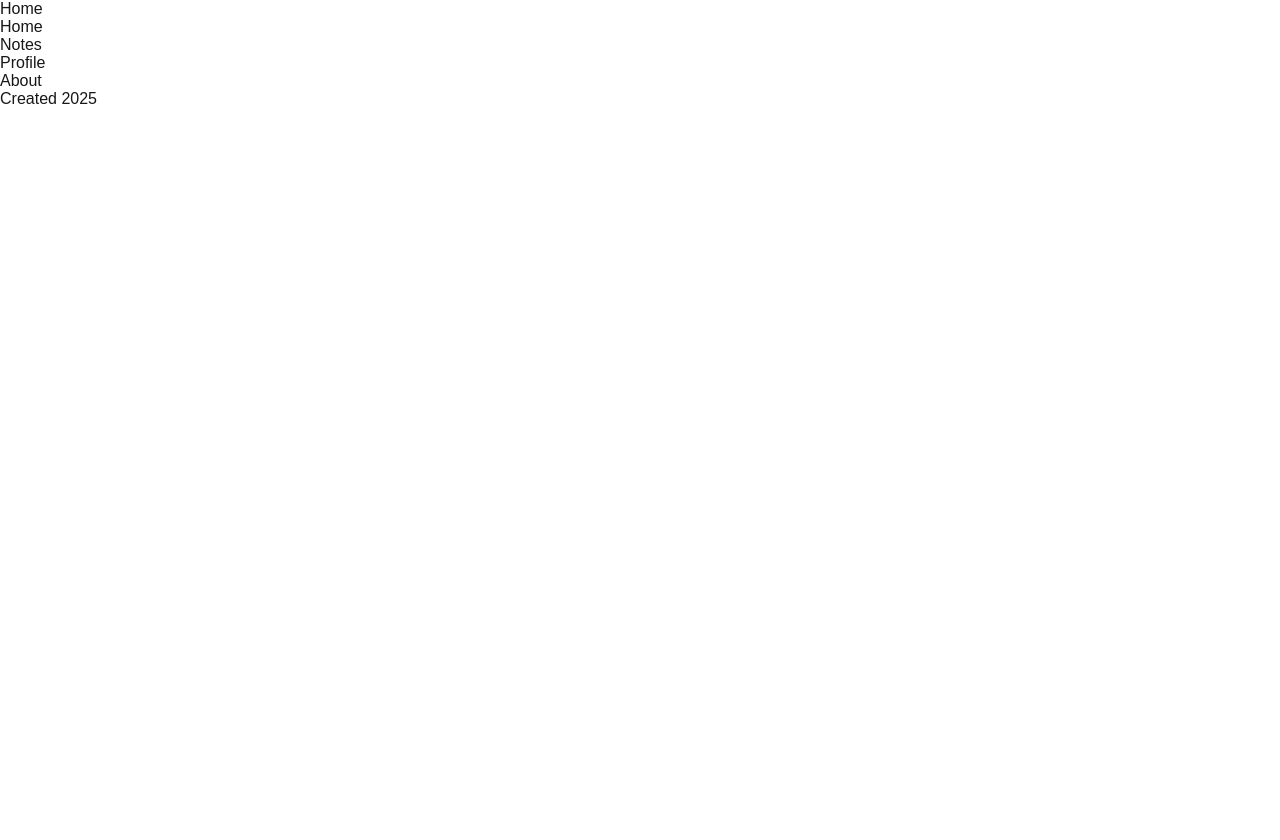
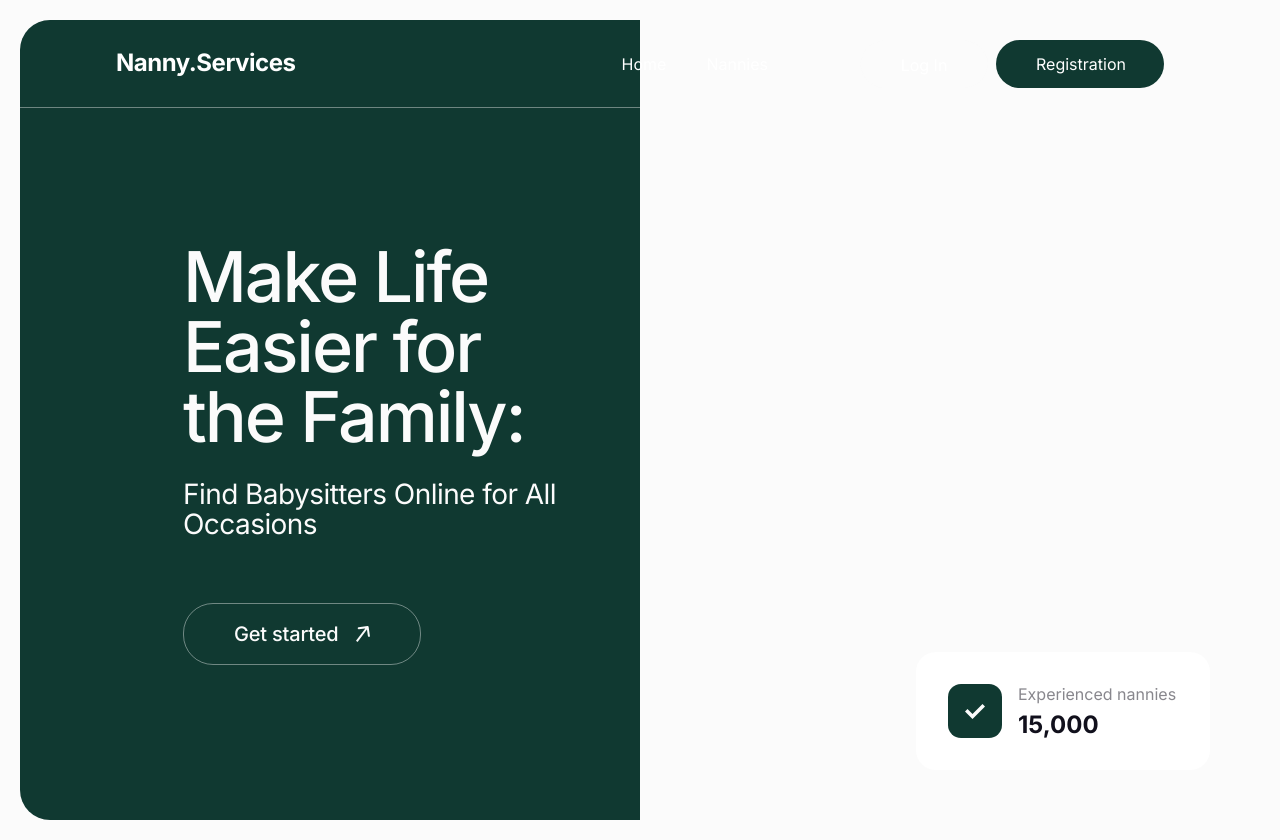
Before and after one commit to id753/nannies-service, a Next.js app: page / in a window 1280 px wide. Before the commit the page ends 800 px from the top, so only its background shows below. Built offline with nearby package versions, Linux system fonts and the light colour scheme.

Commit message:
The home page and header have been implemented.

```diff
--- a/app/globals.css
+++ b/app/globals.css
@@ -1,49 +1,88 @@
 :root {
-  --background: #ffffff;
-  --foreground: #171717;
+  --main: #103931;
+  --white: #fbfbfb;
+
+  /* --gray: #8d929a; */
+  /* --gray-light: #dadde1; */
+  /* --badges: #f2f4f7; */
+  /* --inputs: #f7f7f7; */
+
+  /* --button: #3470ff; */
+  /* --button-hover: #0b44cd; */
+  /* --light-blue: #00aad4; */
+  /* --bg: #f5f5f5; */
+
+  --font-family: var(--font-inter), sans-serif;
+  /* --second-family: "Inter", sans-serif; */
 }
 
-@media (prefers-color-scheme: dark) {
-  :root {
-    --background: #0a0a0a;
-    --foreground: #ededed;
+/* globals.css */
+body {
+  font-family: var(--font-family);
+  -webkit-font-smoothing: antialiased;
+
+  background-color: var(--white);
+  margin: 0;
+  padding: 0;
+  min-height: 100vh;
+  display: flex;
+  flex-direction: column;
+}
+
+/* .mediumText {
+  font-weight: 500;
+}
+
+.regularText {
+  font-weight: 400;
+} */
+
+/* .page-wrapper {
+  margin-left: auto;
+  margin-right: auto;
+  display: flex;
+  flex-direction: column;
+  min-height: 100vh;
+} */
+
+@media (min-width: 1200px) {
+  .page-wrapper {
   }
 }
 
-html {
-  height: 100%;
+/*   A Modern CSS Reset */
+*,
+*::before,
+*::after {
+  box-sizing: border-box;
+}
+* {
+  margin: 0;
+}
+img,
+picture,
+video,
+canvas,
+svg {
+  display: block;
+  max-width: 100%;
+}
+input,
+button,
+textarea,
+select {
+  font: inherit;
 }
 
-html,
-body {
-  max-width: 100vw;
-  overflow-x: hidden;
+button {
+  cursor: pointer;
 }
 
-body {
-  min-height: 100%;
-  display: flex;
-  flex-direction: column;
-  color: var(--foreground);
-  background: var(--background);
-  font-family: Arial, Helvetica, sans-serif;
-  -webkit-font-smoothing: antialiased;
-  -moz-osx-font-smoothing: grayscale;
+ul[class],
+ol[class] {
+  list-style: none;
 }
-
-* {
-  box-sizing: border-box;
-  padding: 0;
-  margin: 0;
-}
-
 a {
   color: inherit;
   text-decoration: none;
 }
-
-@media (prefers-color-scheme: dark) {
-  html {
-    color-scheme: dark;
-  }
-}
--- /dev/null
+++ b/app/layout.module.css
@@ -0,0 +1,9 @@
+.pageWrapper {
+  margin: 20px;
+  border-radius: 30px;
+  overflow: hidden; /* Чтобы контент не вылезал за скругленные углы */
+  min-height: calc(100vh - 30px); /* Чтобы карточка была во всю высоту */
+  display: flex;
+  flex-direction: column;
+  position: relative;
+}
--- a/app/layout.tsx
+++ b/app/layout.tsx
@@ -1,21 +1,20 @@
 import type { Metadata } from "next";
-import { Geist, Geist_Mono } from "next/font/google";
+import { Inter } from "next/font/google";
 import "./globals.css";
+import css from "./layout.module.css";
+
 import Header from "@/components/Header/Header";
+import Footer from "@/components/Footer/Footer";
 
-const geistSans = Geist({
-  variable: "--font-geist-sans",
+const inter = Inter({
   subsets: ["latin"],
-});
-
-const geistMono = Geist_Mono({
-  variable: "--font-geist-mono",
-  subsets: ["latin"],
+  variable: "--font-inter",
+  display: "swap",
 });
 
 export const metadata: Metadata = {
-  title: "Create Next App",
-  description: "Generated by create next app",
+  title: "Nanny Services",
+  description: "Find Babysitters Online for All Occasions",
 };
 
 export default function RootLayout({
@@ -24,19 +23,16 @@ export default function RootLayout({
   children: React.ReactNode;
 }>) {
   return (
-    <html lang="en" className={`${geistSans.variable} ${geistMono.variable}`}>
-      <body className={`${geistSans.variable} ${geistMono.variable}`}>
-        <header>
+    <html lang="en" className={inter.variable}>
+      <body className={inter.className}>
+        {/* Обертка, создающая эффект карточки */}
+        <div className={css.pageWrapper}>
           <Header />
-        </header>
-
-        <main>{children}</main>
-
-        <footer>
-          <p>
-            Created <time dateTime="2025">2025</time>
-          </p>
-        </footer>
+          <main style={{ flex: 1, display: "flex", flexDirection: "column" }}>
+            {children}
+          </main>
+          {/* <Footer /> */}
+        </div>
       </body>
     </html>
   );
--- a/app/page.module.css
+++ b/app/page.module.css
@@ -1,142 +1,124 @@
-.page {
-  --background: #fafafa;
-  --foreground: #fff;
+.hero {
+  display: grid;
+  grid-template-columns: 1fr 1fr; /* Ровно две равные колонки */
+  min-height: 100vh;
+  width: 100%;
+}
 
-  --text-primary: #000;
-  --text-secondary: #666;
+.leftSide {
+  background: var(--main);
 
-  --button-primary-hover: #383838;
-  --button-secondary-hover: #f2f2f2;
-  --button-secondary-border: #ebebeb;
+  /* padding: 251px 64px 163px 96px; */
+  display: flex;
+  flex-direction: column;
+  justify-content: center;
+}
 
+.rightSide {
+  background-image: linear-gradient(rgba(18, 20, 23, 0.6)), url("/homeBg.jpg");
+
+  background-size: cover;
+  background-position: center;
+}
+
+.content {
+  max-width: 517px;
+  margin: 163px 64px 96px 163px;
+}
+
+.title {
+  font-family: var(--font-family);
+  font-weight: 500;
+  font-size: 70px;
+  line-height: 100%;
+  letter-spacing: -0.03em;
+  color: #fbfbfb;
+
+  margin-bottom: 28px;
+}
+
+.text {
+  font-family: var(--font-family);
+  font-weight: 400;
+  font-size: 28px;
+  line-height: 107%;
+  letter-spacing: -0.02em;
+  color: #fbfbfb;
+
+  margin-bottom: 64px;
+}
+
+.button {
+  display: inline-flex;
+  align-items: center;
+  gap: 18px;
+  padding: 18px 50px;
+  border: 1px solid rgba(255, 255, 255, 0.4);
+  border-radius: 30px;
+  color: #fbfbfb;
+  text-decoration: none;
+  font-family: var(--font-family);
+  font-weight: 500;
+  font-size: 20px;
+  line-height: 120%;
+  letter-spacing: -0.01em;
+  color: #fbfbfb;
+
+  background: transparent;
+}
+
+.button:hover {
+  background-color: #fbfbfb;
+  color: #f03f3b;
+}
+
+.arrow {
   display: flex;
-  flex: 1;
-  flex-direction: column;
   align-items: center;
   justify-content: center;
-  font-family: var(--font-geist-sans);
-  background-color: var(--background);
 }
 
-.main {
-  display: flex;
-  flex: 1;
-  width: 100%;
-  max-width: 800px;
-  flex-direction: column;
-  align-items: flex-start;
-  justify-content: space-between;
-  background-color: var(--foreground);
-  padding: 120px 60px;
+.button:hover .arrow {
 }
 
-.intro {
-  display: flex;
-  flex-direction: column;
-  align-items: flex-start;
-  text-align: left;
-  gap: 24px;
+.arrow svg {
+  fill: currentColor;
 }
 
-.intro h1 {
-  max-width: 320px;
-  font-size: 40px;
-  font-weight: 600;
-  line-height: 48px;
-  letter-spacing: -2.4px;
-  text-wrap: balance;
-  color: var(--text-primary);
-}
+/* Белая плашка со статистикой */
+.statsBadge {
+  position: absolute;
+  bottom: 50px;
+  right: 50px;
 
-.intro p {
-  max-width: 440px;
-  font-size: 18px;
-  line-height: 32px;
-  text-wrap: balance;
-  color: var(--text-secondary);
-}
+  width: 294px;
+  height: 118px;
 
-.intro a {
-  font-weight: 500;
-  color: var(--text-primary);
-}
+  background: white;
+  padding: 32px;
 
-.ctas {
+  border-radius: 20px;
   display: flex;
-  flex-direction: row;
-  width: 100%;
-  max-width: 440px;
-  gap: 16px;
-  font-size: 14px;
-}
-
-.ctas a {
-  display: flex;
-  justify-content: center;
   align-items: center;
-  height: 40px;
-  padding: 0 16px;
-  border-radius: 128px;
-  border: 1px solid transparent;
-  transition: 0.2s;
-  cursor: pointer;
-  width: fit-content;
-  font-weight: 500;
-}
-
-a.primary {
-  background: var(--text-primary);
-  color: var(--background);
-  gap: 8px;
-}
-
-a.secondary {
-  border-color: var(--button-secondary-border);
-}
-
-/* Enable hover only on non-touch devices */
-@media (hover: hover) and (pointer: fine) {
-  a.primary:hover {
-    background: var(--button-primary-hover);
-    border-color: transparent;
-  }
-
-  a.secondary:hover {
-    background: var(--button-secondary-hover);
-    border-color: transparent;
-  }
-}
-
-@media (max-width: 600px) {
-  .main {
-    padding: 48px 24px;
-  }
-
-  .intro {
   gap: 16px;
 }
-
-  .intro h1 {
-    font-size: 32px;
-    line-height: 40px;
-    letter-spacing: -1.92px;
+.checkIcon {
+  background: var(--main);
+  width: 54px;
+  height: 54px;
+  padding: 19.5px 17px;
+  border-radius: 13px;
 }
+.statsLabel {
+  font-family: var(--font-family);
+  font-weight: 400;
+  font-size: 16px;
+  color: rgba(17, 16, 28, 0.5);
+  margin-bottom: 6px;
 }
-
-@media (prefers-color-scheme: dark) {
-  .logo {
-    filter: invert();
+.statsCount {
+  font-family: var(--font-family);
+  font-weight: 700;
+  font-size: 24px;
+  color: #11101c;
 }
-
-  .page {
-    --background: #000;
-    --foreground: #000;
-
-    --text-primary: #ededed;
-    --text-secondary: #999;
-
-    --button-primary-hover: #ccc;
-    --button-secondary-hover: #1a1a1a;
-    --button-secondary-border: #1a1a1a;
-  }
-}
--- a/app/page.tsx
+++ b/app/page.tsx
@@ -1,6 +1,38 @@
+import css from "./page.module.css";
+import Link from "next/link";
 import Image from "next/image";
-import styles from "./page.module.css";
+import { ArrowIcon, CheckIcon } from "@/components/Icons/Icons";
 
 export default function Home() {
-  return <div className={styles.page}></div>;
+  return (
+    <section className={css.hero}>
+      {/* Левая часть с текстом */}
+      <div className={css.leftSide}>
+        <div className={css.content}>
+          <h1 className={css.title}>Make Life Easier for the Family:</h1>
+          <p className={css.text}>Find Babysitters Online for All Occasions</p>
+          <Link href="/nannies" className={css.button}>
+            Get started
+            <span className={css.arrow}>
+              <ArrowIcon />
+            </span>
+          </Link>
+        </div>
+      </div>
+
+      {/* Правая часть с картинкой */}
+      <div className={css.rightSide}>
+        {/* Здесь bg image */}
+        <div className={css.statsBadge}>
+          <div className={css.checkIcon}>
+            <CheckIcon />
+          </div>
+          <div>
+            <p className={css.statsLabel}>Experienced nannies</p>
+            <p className={css.statsCount}>15,000</p>
+          </div>
+        </div>
+      </div>
+    </section>
+  );
 }
--- /dev/null
+++ b/components/Footer/Footer.tsx
@@ -0,0 +1,15 @@
+import css from "./Footer.module.css";
+
+import React from "react";
+
+const Footer = () => {
+  return (
+    <footer>
+      <p>
+        Created <time dateTime="2025">2025</time>
+      </p>
+    </footer>
+  );
+};
+
+export default Footer;
--- a/components/Header/Header.module.css
+++ b/components/Header/Header.module.css
@@ -0,0 +1,88 @@
+.header {
+  position: absolute; /* Чтобы лежал поверх картинки */
+  top: 0;
+  left: 0;
+  width: 100%;
+  z-index: 100;
+}
+
+.container {
+  display: flex;
+  width: 100%;
+  height: 88px;
+
+  border-bottom: 1px solid rgba(251, 251, 251, 0.4);
+}
+.logo {
+  font-family: var(--font-family);
+  font-weight: 500;
+  font-size: 24px;
+  line-height: 117%;
+  letter-spacing: -0.02em;
+  color: #fbfbfb;
+}
+.leftSide {
+  flex: 1; /* Ровно 50% ширины */
+  display: flex;
+  align-items: center;
+  padding-left: 96px;
+  margin-right: 40px;
+}
+
+.leftSide a {
+  font-size: 24px;
+  font-weight: 700;
+  color: white;
+  text-decoration: none;
+}
+
+.rightSide {
+  flex: 1; /* Ровно 50% ширины */
+  display: flex;
+  align-items: center;
+  justify-content: center;
+  padding-right: 96px;
+}
+
+.navigation {
+  display: flex;
+  list-style: none;
+  gap: 40px;
+  margin: 0;
+  margin-right: 92px;
+  padding: 0;
+}
+
+.navigation a {
+  color: white;
+  text-decoration: none;
+  font-size: 16px;
+}
+
+.authButtons {
+  display: flex;
+  align-items: center;
+  gap: 8px;
+}
+
+.loginBtn {
+  border: 1px solid rgba(251, 251, 251, 0.4);
+  border-radius: 30px;
+  padding: 14px 39px;
+  width: 128px;
+  height: 48px;
+  background: transparent;
+  color: white;
+}
+
+.regBtn {
+  border-radius: 30px;
+  padding: 14px 40px;
+  width: 168px;
+  height: 48px;
+  color: white;
+  border: none;
+  outline: none;
+
+  background: var(--main);
+}
--- a/components/Header/Header.tsx
+++ b/components/Header/Header.tsx
@@ -3,26 +3,36 @@ import css from "./Header.module.css";
 
 const Header = () => {
   return (
-    <header>
-      <Link href="/" aria-label="Home">
-        Home
+    <header className={css.header}>
+      <div className={css.container}>
+        {/* Левая часть с текстом */}
+        <div className={css.leftSide}>
+          <Link href="/" className={css.logo} aria-label="Home">
+            Nanny.Services
           </Link>
+        </div>
+
+        {/* Правая часть с картинкой */}
+        <div className={css.rightSide}>
           <nav aria-label="Main Navigation">
             <ul className={css.navigation}>
               <li>
                 <Link href="/">Home</Link>
               </li>
               <li>
-            <Link href="/notes">Notes</Link>
+                <Link href="/nannies">Nannies</Link>
               </li>
-          <li>
-            <Link href="/profile">Profile</Link>
-          </li>
-          <li>
-            <Link href="/about">About</Link>
-          </li>
+              {/* <li>
+                <Link href="/favorites">Favorites</Link>
+              </li> */}
             </ul>
           </nav>
+          <div className={css.authButtons}>
+            <button className={css.loginBtn}>Log In</button>
+            <button className={css.regBtn}>Registration</button>
+          </div>
+        </div>
+      </div>
     </header>
   );
 };
--- /dev/null
+++ b/components/Icons/Icons.tsx
@@ -0,0 +1,40 @@
+interface IconProps {
+  isFavorite?: boolean;
+  className?: string;
+}
+
+export const CheckIcon = ({ className }: IconProps) => {
+  return (
+    <svg
+      width="20"
+      height="15"
+      viewBox="0 0 20 15"
+      fill="none"
+      xmlns="http://www.w3.org/2000/svg"
+    >
+      <path
+        // fill-rule="evenodd"
+        // clip-rule="evenodd"
+        d="M2.5 5L0 7.5L7.5 15L20 2.5L17.5 0L7.5 10L2.5 5Z"
+        fill="#FBFBFB"
+      />
+    </svg>
+  );
+};
+
+export const ArrowIcon = ({ className }: IconProps) => {
+  return (
+    <svg
+      width="14"
+      height="16"
+      viewBox="0 0 14 16"
+      fill="none"
+      xmlns="http://www.w3.org/2000/svg"
+    >
+      <path
+        d="M12.6218 0.860936C12.5449 0.314027 12.0392 -0.0670213 11.4923 0.00984164L2.57991 1.2624C2.033 1.33926 1.65196 1.84493 1.72882 2.39184C1.80568 2.93875 2.31135 3.3198 2.85826 3.24294L10.7804 2.12955L11.8938 10.0517C11.9707 10.5986 12.4763 10.9797 13.0232 10.9028C13.5701 10.8259 13.9512 10.3203 13.8743 9.77335L12.6218 0.860936ZM1.59746 15.9774L12.4301 1.60193L10.8329 0.398295L0.000192702 14.7737L1.59746 15.9774Z"
+        fill="#FBFBFB"
+      />
+    </svg>
+  );
+};
```
Also changed, not shown: components/Footer/Footer.module.css (added), public/homeBg.jpg (added). Lines whose indentation alone changed are shown as unchanged.
